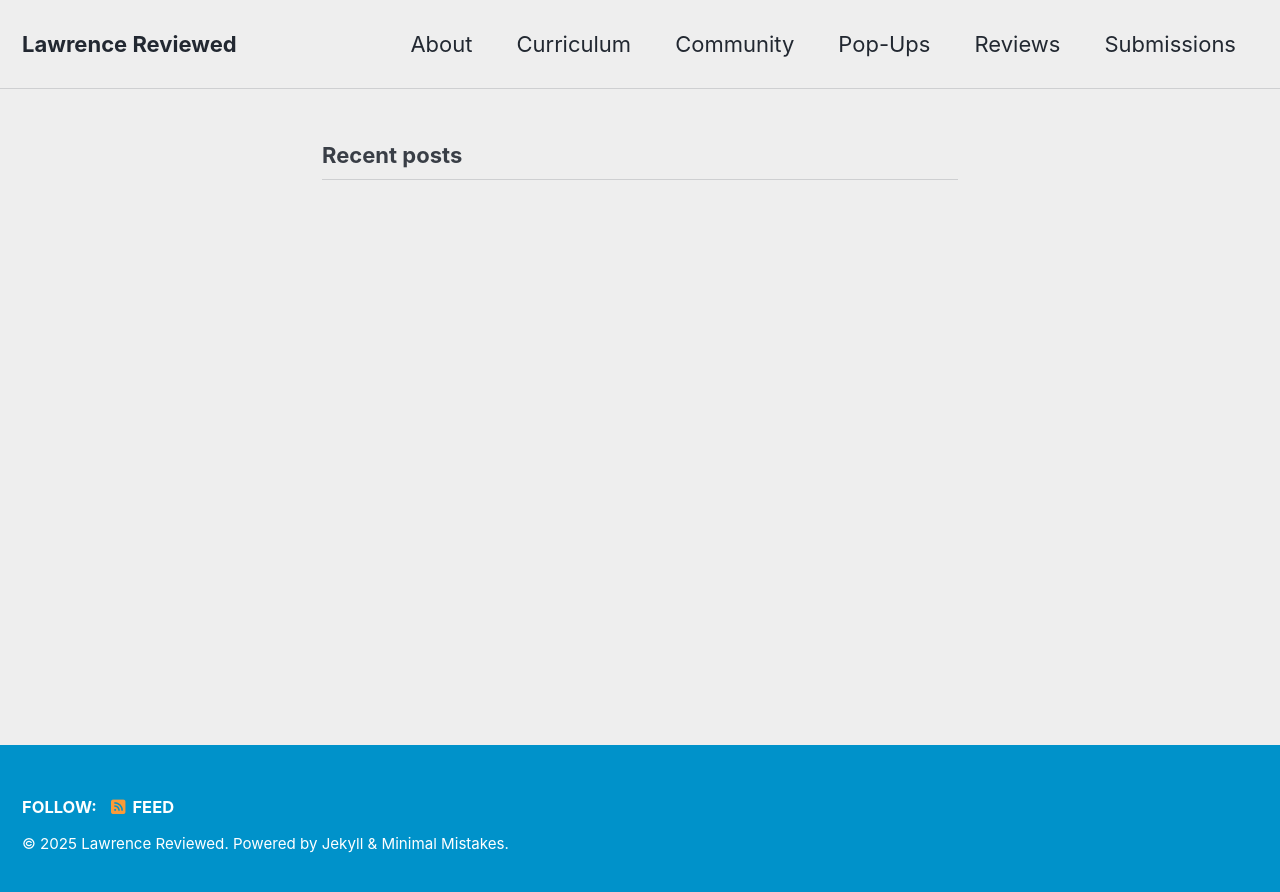
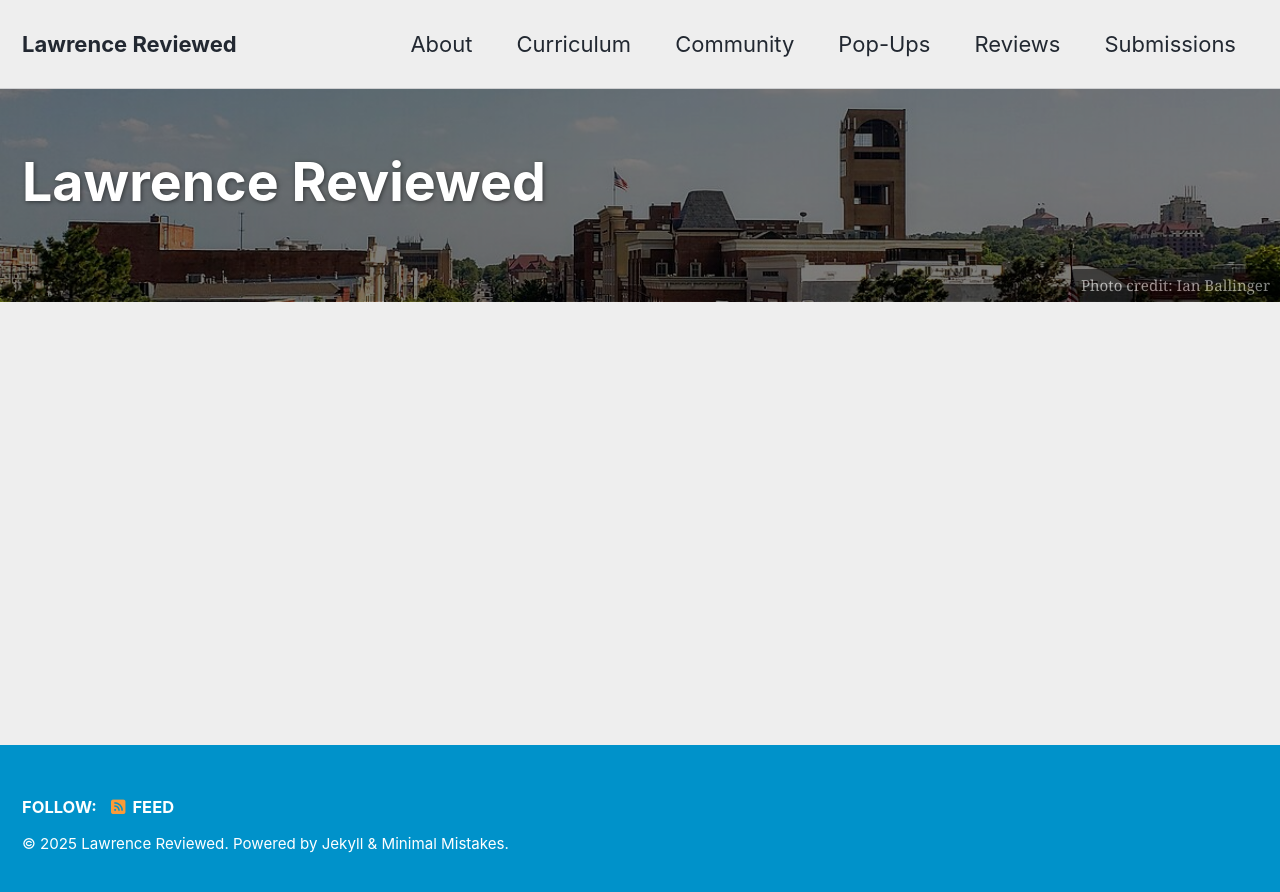
Before and after one commit to idrhku/lawrence-reviewed, a Jekyll site: the page built from index.html, in a window 1280 px wide. Shown: the top 892 px of the page. Built offline with Jekyll 4.4.1, drawn with Linux system fonts in a browser that asks for light colours; cached includes are drawn as plain includes; the list of posts is cut into pages by our own code.

Commit message:
update home page

```diff
--- a/index.html
+++ b/index.html
@@ -1,4 +1,14 @@
 ---
 layout: home
-
+title: Lawrence Reviewed
+layout: splash
+header:
+  overlay_image: /assets/img/Lawrence,_Kansas_skyline_2018.jpg
+  overlay_color: "#000"
+  overlay_filter: "0.5"
+  #overlay_image: /assets/images/unsplash-image-1.jpg
+  # actions:
+  #   - label: "Download"
+  #     url: "https://github.com/mmistakes/minimal-mistakes/"
+  caption: "Photo credit: Ian Ballinger"
 ---
```
Also changed, not shown: assets/img/Lawrence,_Kansas_skyline_2018.jpg (added).
